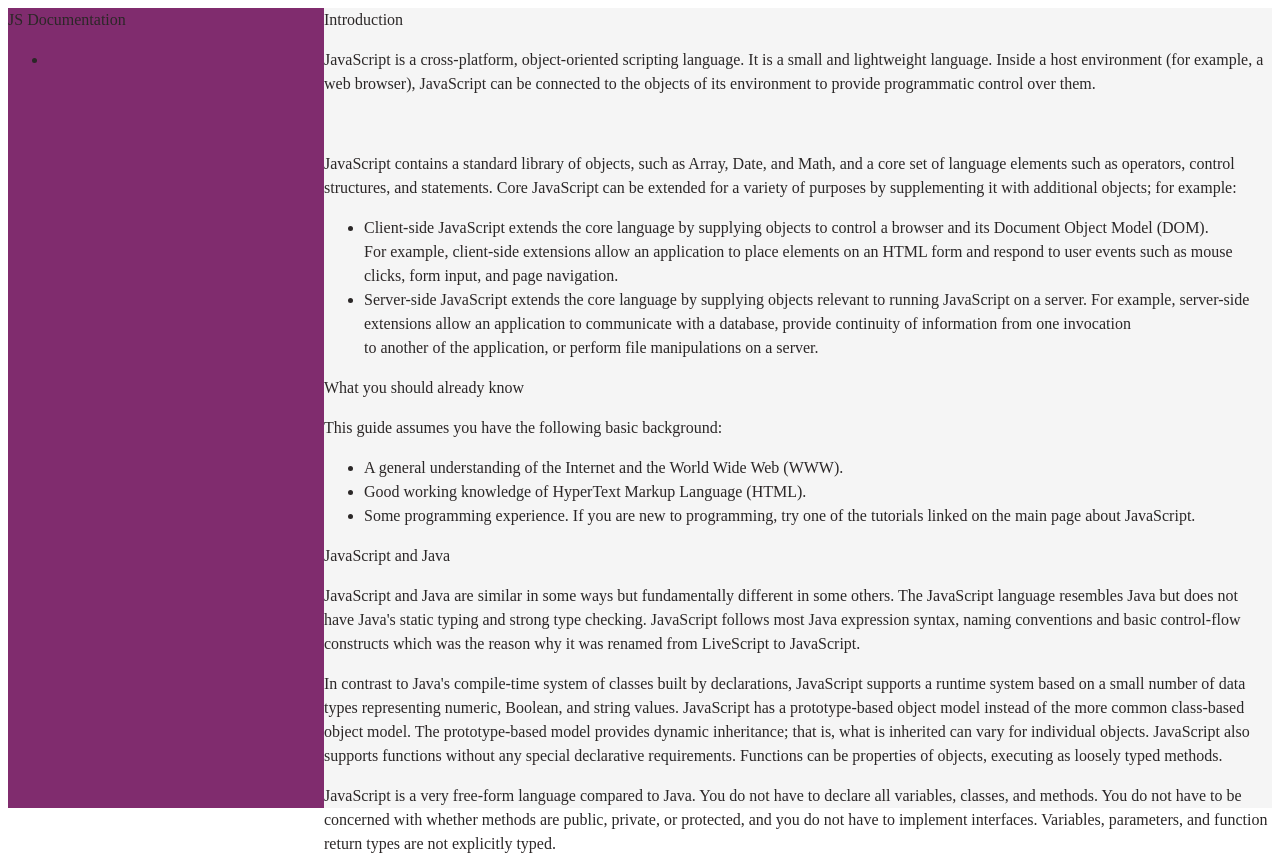
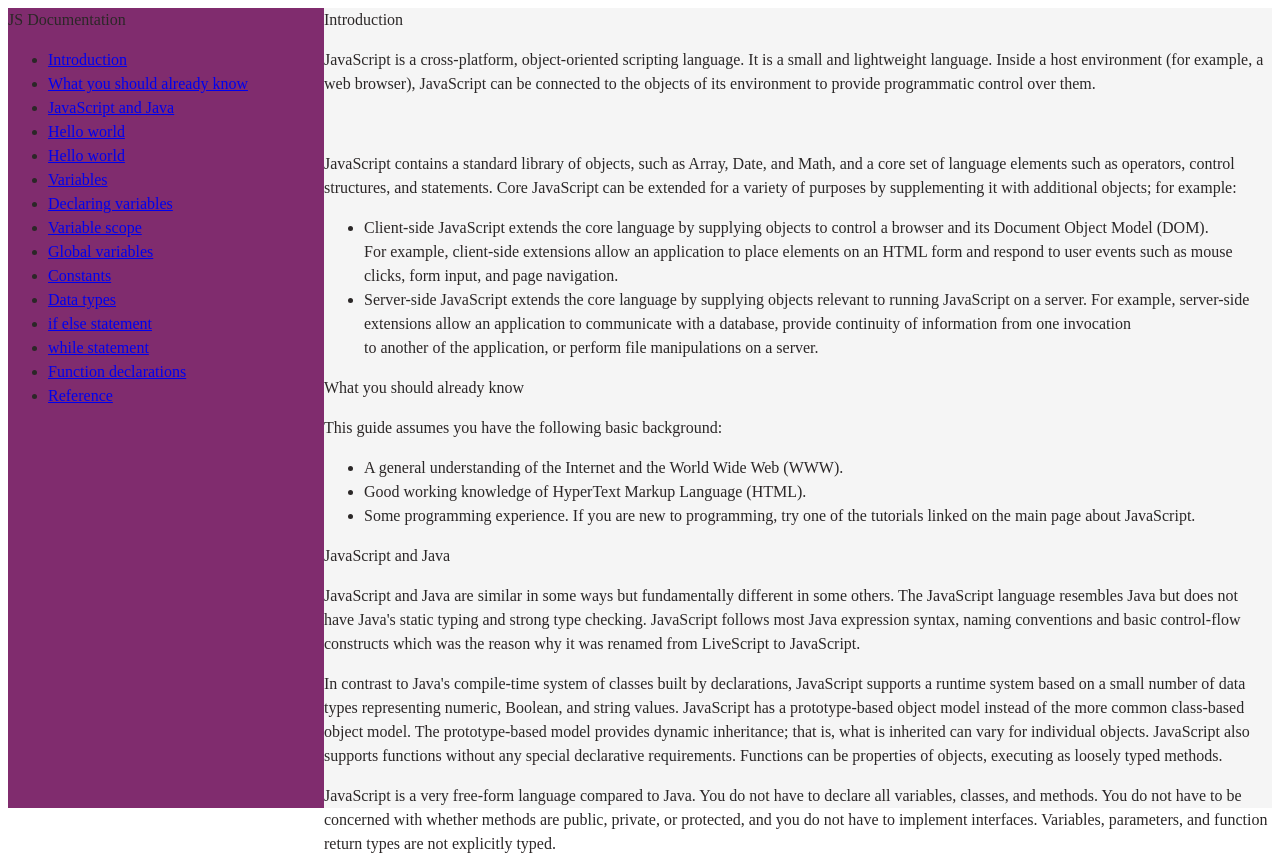
Before and after one commit to FarwaMuhibZada/Technical_documentation_page, a plain HTML site: page index.html in a window 1280 px wide. Shown: the top 859 px of the page. Drawn offline with Linux system fonts and the light colour scheme.

Commit message:
add all the <A> of navbar section .

```diff
--- a/index.html
+++ b/index.html
@@ -10,11 +10,25 @@
 
 	<nav id="navbar">
 		<header>JS Documentation</header>
-		<ul>
-			<li><a href="" class="nav-link"></a></li>
+		<ul class="ul-navbar">
+			<li><a href="#Introduction" class="nav-link">Introduction</a></li>
+			<li><a href="#What_you_should_already_know" class="nav-link">What you should already know</a></li>
+			<li><a href="#JavaScript_and_Java" class="nav-link">JavaScript and Java</a></li>
+			<li><a href="#Hello_world" class="nav-link">Hello world</a></li>
+			<li><a href="#Hello_world" class="nav-link">Hello world</a></li>
+			<li><a href="#Variables" class="nav-link">Variables</a></li>
+			<li><a href="#Declaring_variables" class="nav-link">Declaring variables</a></li>
+			<li><a href="#Variable_scope" class="nav-link">Variable scope</a></li>
+			<li><a href="#Global_variables" class="nav-link">Global variables</a></li>
+			<li><a href="#Constants" class="nav-link">Constants</a></li>
+			<li><a href="#Data_types" class="nav-link">Data types</a></li>
+			<li><a href="#if_else_statement" class="nav-link">if else statement</a></li>
+			<li><a href="#while_statement" class="nav-link">while statement</a></li>
+			<li><a href="#Function_declarations" class="nav-link">Function declarations</a></li>
+			<li><a href="#Reference" class="nav-link">Reference</a></li>
 		</ul>
+	</nav>
 
-	</nav>
 	<main id="main-doc">
 		<!-- section one -->
 		<section class ="main-section" id="Introduction">
```
Lines whose indentation alone changed are shown as unchanged.
